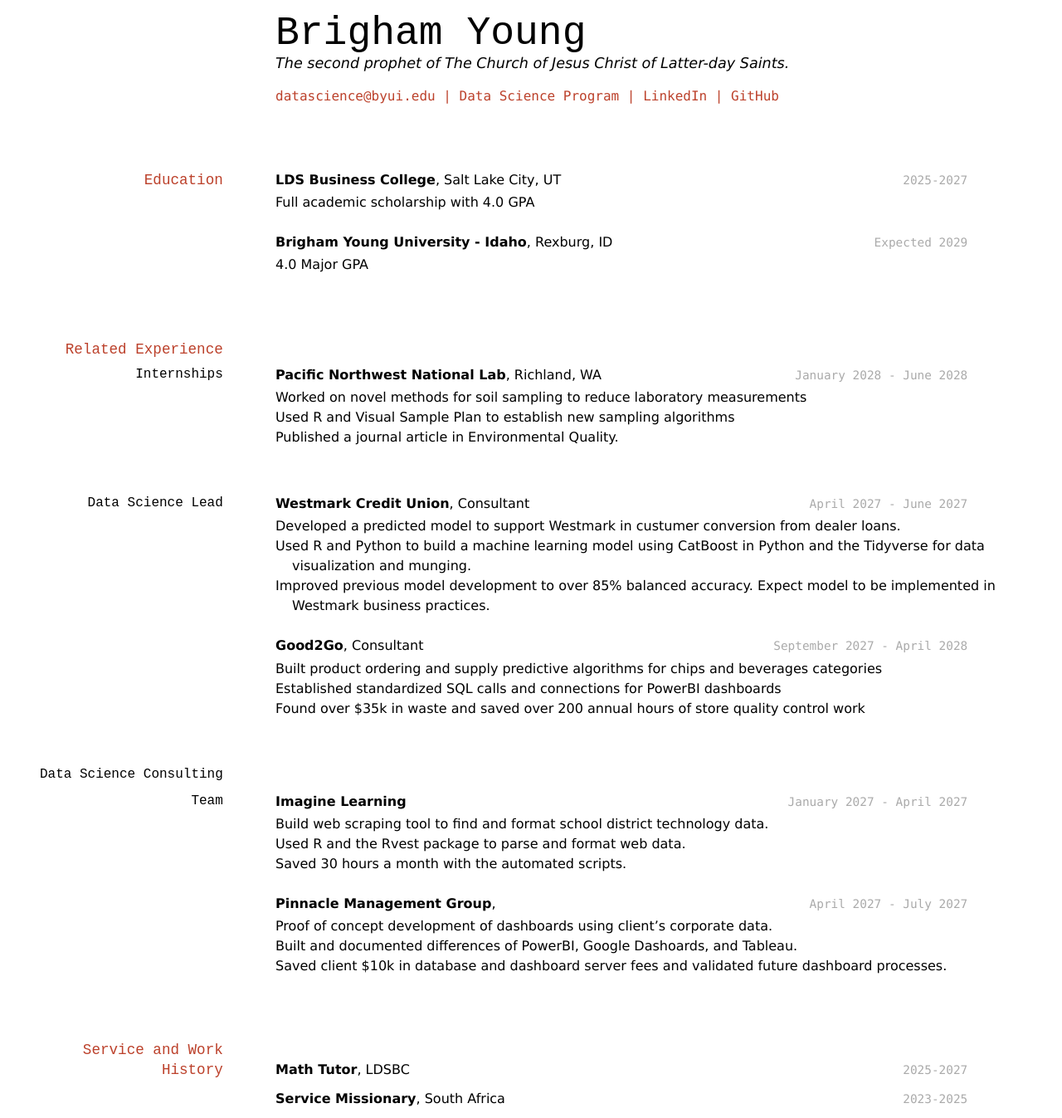
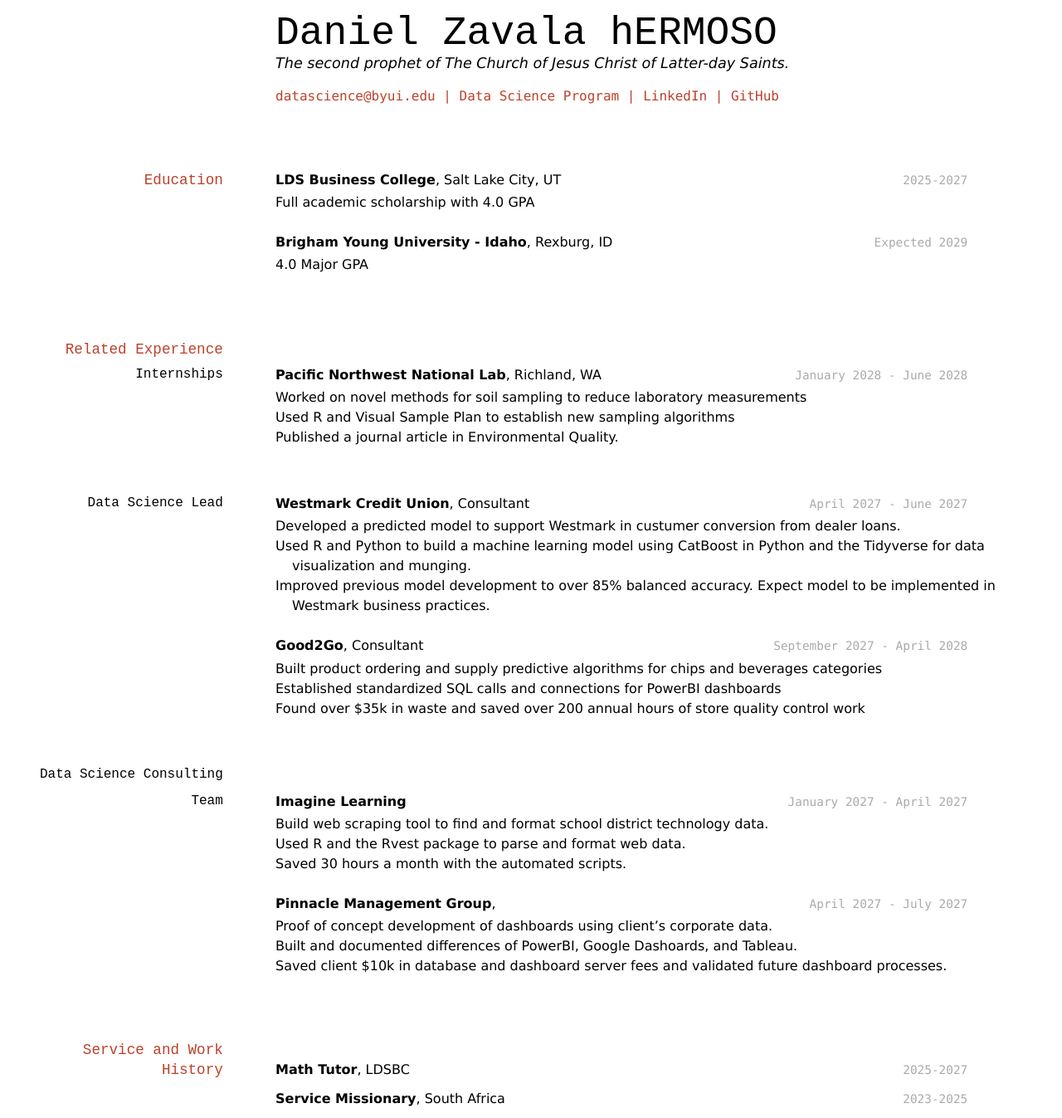
Before and after one commit to dmzavalai/zavala_resume, a Jekyll site: the page built from docs/index.md, in a window 1280 px wide. Shown: the whole page at 83% size. Built offline with Jekyll 4.4.1, drawn with Linux system fonts in a browser that asks for light colours.

Commit message:
Update index.md

```diff
--- a/docs/index.md
+++ b/docs/index.md
@@ -2,7 +2,7 @@
 layout: cv
 title: Brigham Young's Resume
 ---
-# Brigham Young
+# Daniel Zavala hERMOSO
 The second prophet of The Church of Jesus Christ of Latter-day Saints.
 
 <div id="webaddress">
```
